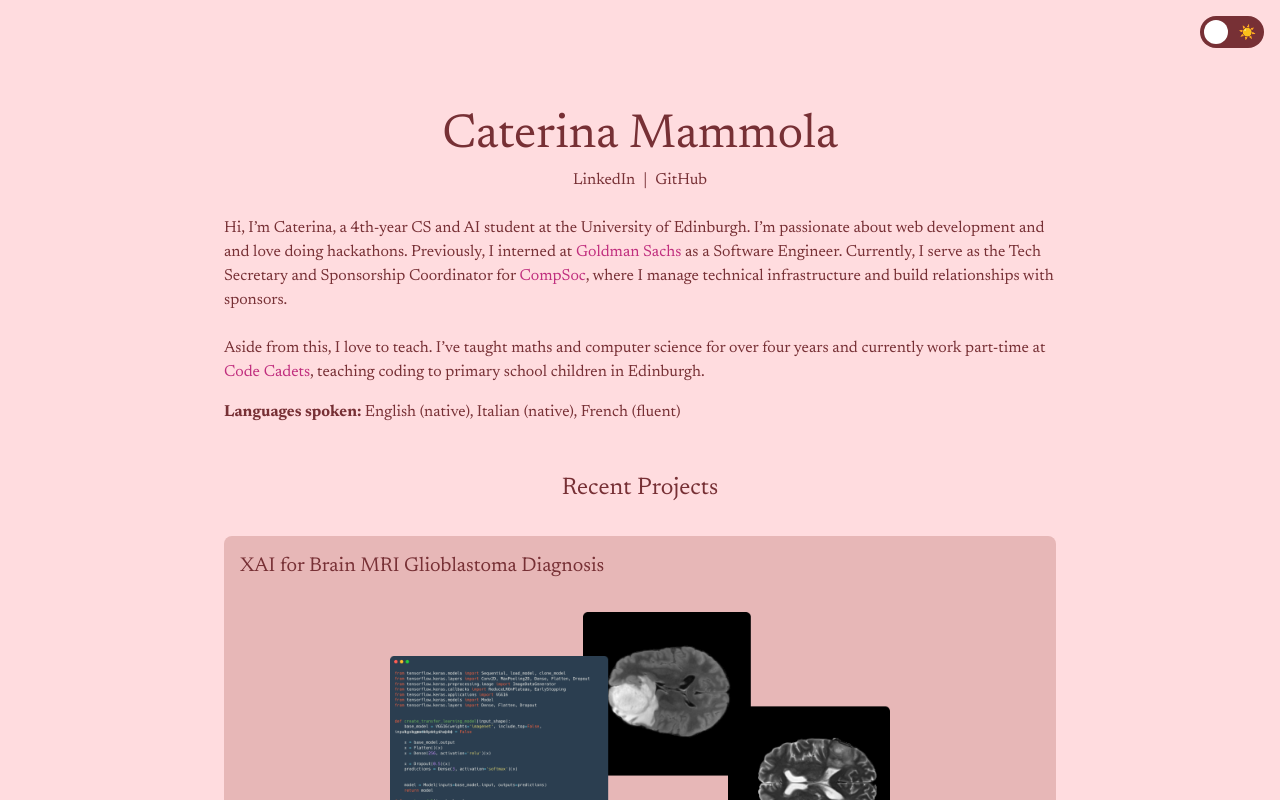
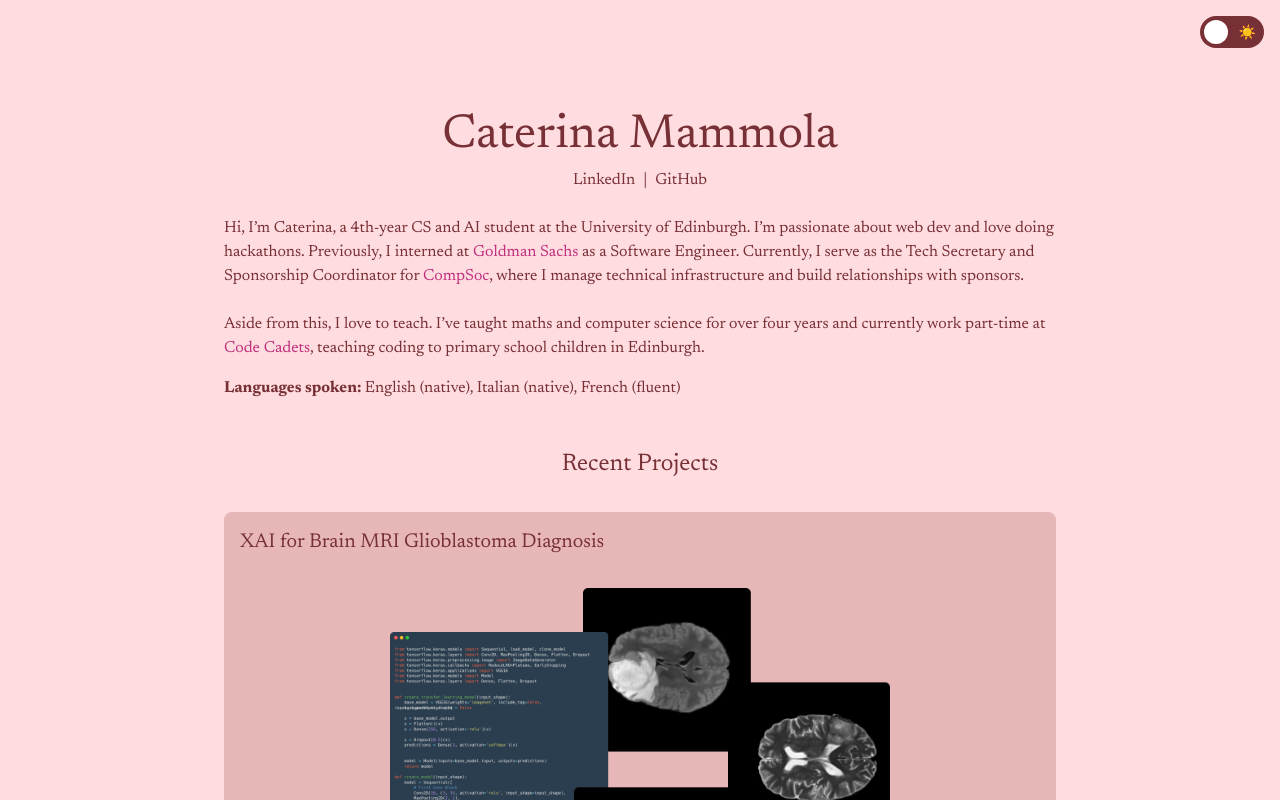
Before and after one commit to Cat2005/cat.codes, a Next.js app: page / in a window 1280 px wide. Shown: the top 800 px of the page. Built offline with nearby package versions, Linux system fonts and the light colour scheme.

Commit message:
fixed typo

```diff
--- a/src/app/page.tsx
+++ b/src/app/page.tsx
@@ -50,7 +50,7 @@ export default function Home() {
       </div>
 
       <p className={`${isDarkMode ? 'text-[#FFDCDF]' : 'text-[#773035]'} mt-6 font-newsreader `}>
-      Hi, I’m Caterina, a 4th-year CS and AI student at the University of Edinburgh. I’m passionate about web development and and love doing hackathons. Previously, I interned at <a href='https://www.goldmansachs.com/our-firm/careers/students/students-at-gs/software-engineering/' rel='noopener noreferrer' target='_blank' className='text-[#c02e7e]'> Goldman Sachs </a> as a Software Engineer. Currently, I serve as the Tech Secretary and Sponsorship Coordinator for <a href='https://www.comp-soc.com' rel='noopener noreferrer' target='_blank' className='text-[#c02e7e]'> CompSoc</a>, where I manage technical infrastructure and build relationships with sponsors.
+      Hi, I’m Caterina, a 4th-year CS and AI student at the University of Edinburgh. I’m passionate about web dev and love doing hackathons. Previously, I interned at <a href='https://www.goldmansachs.com/our-firm/careers/students/students-at-gs/software-engineering/' rel='noopener noreferrer' target='_blank' className='text-[#c02e7e]'> Goldman Sachs </a> as a Software Engineer. Currently, I serve as the Tech Secretary and Sponsorship Coordinator for <a href='https://www.comp-soc.com' rel='noopener noreferrer' target='_blank' className='text-[#c02e7e]'> CompSoc</a>, where I manage technical infrastructure and build relationships with sponsors.
 <br></br>
 <br></br>
 Aside from this, I love to teach. I’ve taught maths and computer science for over four years and currently work part-time at <a href='https://www.codecadets.co.uk' rel='noopener noreferrer' target='_blank' className='text-[#c02e7e]'> Code Cadets</a>, teaching coding to primary school children in Edinburgh.
```
